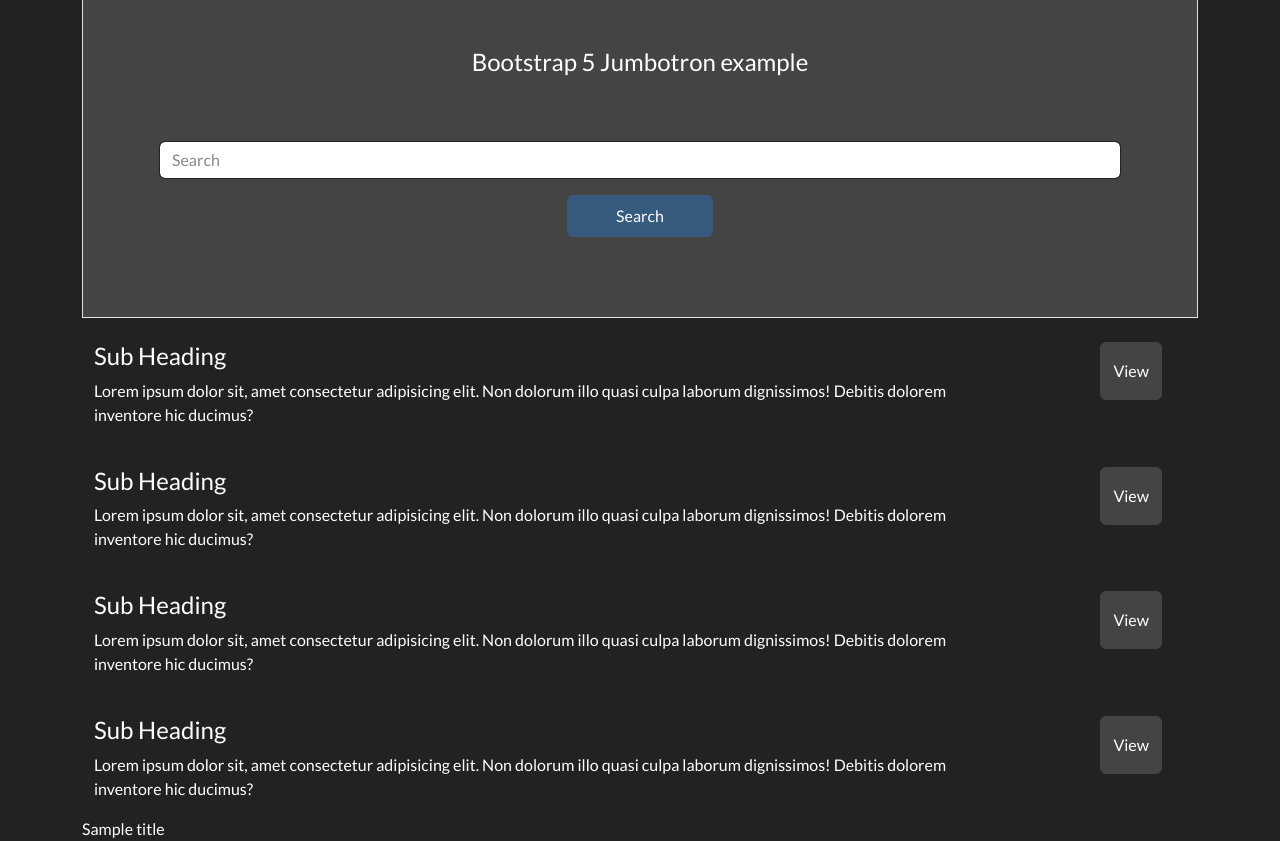
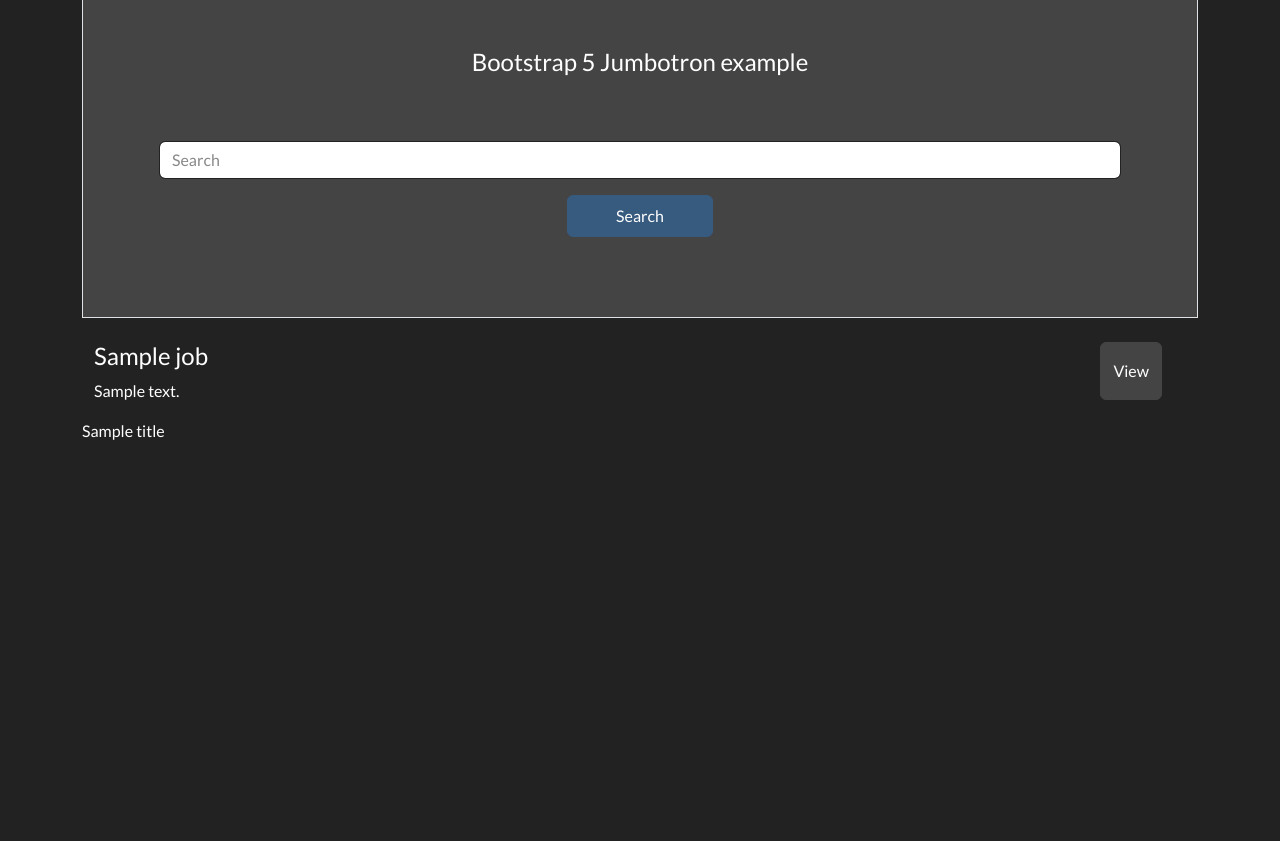
Before and after one commit to MohamedSaad0/job_listing_native_php, a PHP site: template templates/frontpage.php in a window 1280 px wide. Shown: the part 121-962 px from the top of the page. After the commit the page ends 561 px from the top, so only its background shows below. Run offline with PHP 8.4, Linux system fonts and the light colour scheme; the template is opened without the code that fills it: most values are stand-ins (such as "Sample title", 1, 10 or a date in 2020); some libraries are stand-ins or nearby versions.

Commit message:
created job class & loaded data to frontend successfully

```diff
--- a/config/config.php
+++ b/config/config.php
@@ -1,7 +1,7 @@
 <?php
 // DB Params
 define("HOST", "localhost");
-define("DBNAME", "project_job_listers");
+define("DBNAME", "project_job_lister");
 define("USER", "root");
 define("PASSWORD", "");
 
--- a/index.php
+++ b/index.php
@@ -1,8 +1,12 @@
 <?php
+
 include_once 'config/init.php';
+
+$job = new Job;
 
 $template = new Template('templates/frontpage.php');
 
 $template->title = 'latest jpbs';
 
+$template->jobs = $job->getAllJobs();
 echo $template;
--- a/lib/DB.php
+++ b/lib/DB.php
@@ -70,7 +70,8 @@ class DB
     }
 
     // Fetching single record
-    public function single() {
+    public function single()
+    {
         $this->execute();
         return $this->stmt->fetch(PDO::FETCH_OBJ);
     }
--- a/templates/frontpage.php
+++ b/templates/frontpage.php
@@ -11,48 +11,17 @@
                 </form>
         </div>
 </div>
-
+<?php foreach ($jobs as $job) : ?>
     <div class="container mt-4 row">
         <div class="col-md-10">
-        <h4>Sub Heading</h4>
-        <p>Lorem ipsum dolor sit, amet consectetur adipisicing elit. Non dolorum illo quasi culpa laborum dignissimos! Debitis dolorem inventore hic ducimus?</p>
+            <h4><?php echo $job->job_title ?></h4>
+            <p> <?php echo $job->description ?> </p>
         </div>
         <div class="col-md-2 ps-5 text-end ">
             <a href="#" class="btn btn-secondary py-3">View</a>
         </div>
     </div>
-
-<div class="container mt-4 row">
-    <div class="col-md-10">
-        <h4>Sub Heading</h4>
-        <p>Lorem ipsum dolor sit, amet consectetur adipisicing elit. Non dolorum illo quasi culpa laborum dignissimos! Debitis dolorem inventore hic ducimus?</p>
-    </div>
-    <div class="col-md-2 ps-5 text-end ">
-        <a href="#" class="btn btn-secondary py-3">View</a>
-    </div>
-</div>
-
-<div class="container mt-4 row">
-    <div class="col-md-10">
-        <h4>Sub Heading</h4>
-        <p>Lorem ipsum dolor sit, amet consectetur adipisicing elit. Non dolorum illo quasi culpa laborum dignissimos! Debitis dolorem inventore hic ducimus?</p>
-    </div>
-    <div class="col-md-2 ps-5 text-end ">
-        <a href="#" class="btn btn-secondary py-3">View</a>
-    </div>
-</div>
-
-<div class="container mt-4 row">
-    <div class="col-md-10">
-        <h4>Sub Heading</h4>
-        <p>Lorem ipsum dolor sit, amet consectetur adipisicing elit. Non dolorum illo quasi culpa laborum dignissimos! Debitis dolorem inventore hic ducimus?</p>
-    </div>
-    <div class="col-md-2 ps-5 text-end ">
-        <a href="#" class="btn btn-secondary py-3">View</a>
-    </div>
-</div>
-
-
+<?php endforeach ?>
 
 
 <?php echo $title; ?>
```
Also changed, not shown: lib/Job.php (added, +30 -0 lines). Lines whose indentation alone changed are shown as unchanged.
